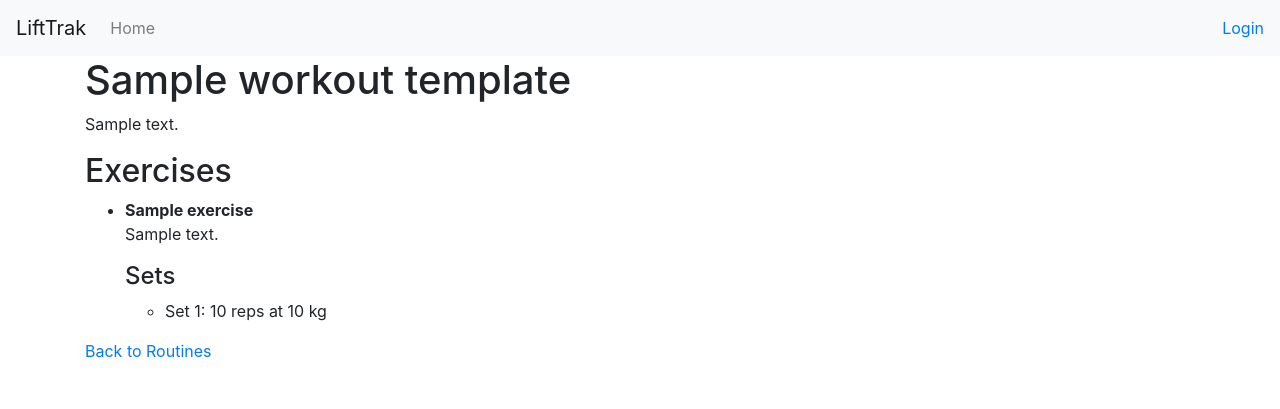
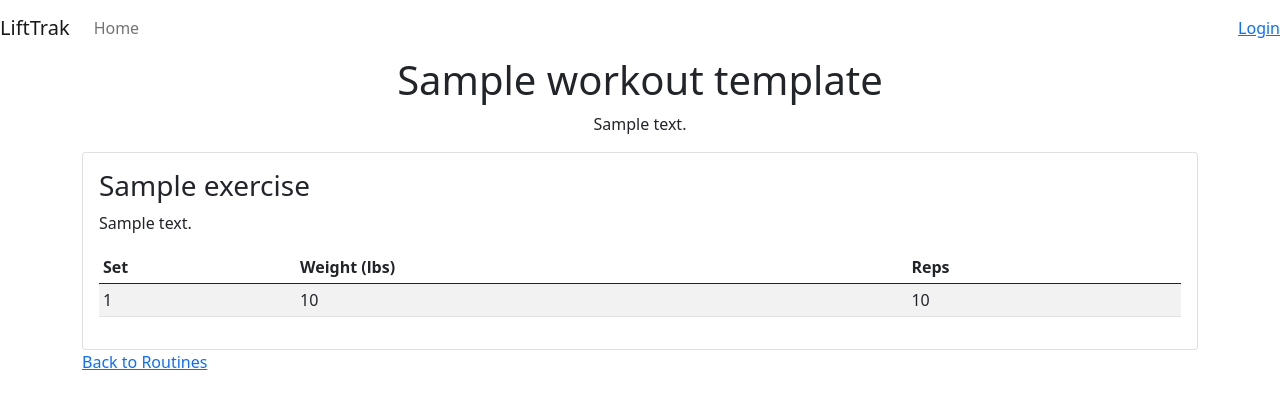
Before and after one commit to wwinslade/lift-tracker, a Django app: template lifttrak/templates/workout_template_detail.html in a window 1280 px wide. Shown: the top 409 px of the page. Run offline with Django 4.2, Linux system fonts and the light colour scheme; the template is opened without the code that fills it: most values are stand-ins (such as "Sample title", 1, 10 or a date in 2020); some libraries are stand-ins or nearby versions.

Commit message:
Moved to bootstrap 5, started formatting currently working pages

```diff
--- a/lifttrak/templates/base.html
+++ b/lifttrak/templates/base.html
@@ -1,3 +1,4 @@
+{% load static %}
 <!DOCTYPE html>
 <html lang="en">
   <head>
@@ -8,13 +9,12 @@
     />
     <title>{% block title %}Django App{% endblock %}</title>
     <!-- Bootstrap CSS-->
-    <link
-      href="https://stackpath.bootstrapcdn.com/bootstrap/4.3.1/css/bootstrap.min.css"
-      rel="stylesheet"
-    />
+    <link href="https://cdn.jsdelivr.net/npm/bootstrap@5.0.2/dist/css/bootstrap.min.css" rel="stylesheet" integrity="sha384-EVSTQN3/azprG1Anm3QDgpJLIm9Nao0Yz1ztcQTwFspd3yD65VohhpuuCOmLASjC" crossorigin="anonymous">
+    <!-- Project defined CSS -->
+    <link rel="stylesheet" href="{% static 'styles.css' %}" />
   </head>
   <body>
-    <nav class="navbar navbar-expand-lg navbar-light bg-light">
+    <nav class="navbar navbar-expand-lg navbar-light bg-gradient-primary">
       <a class="navbar-brand" href="#">LiftTrak</a>
       <button
         class="navbar-toggler"
@@ -30,7 +30,7 @@
       <div class="collapse navbar-collapse" id="navbarNav">
         <ul class="navbar-nav">
           <li class="nav-item">
-            <a class="nav-link" href="#">Home</a>
+            <a class="nav-link" href="{% url 'home' %}">Home</a>
           </li>
           {% if request.user.is_authenticated %}
           <li class="nav-item">
@@ -53,9 +53,7 @@
 
 
     <div class="container">{% block content %} {% endblock %}</div>
-
-    <!-- jQuery and bootstrap bundle (includes Popper)-->
-     <script src="https://code.jquery.com/jquery-3.3.1.slim.min.js"></script>
-     <script src="https://stackpath.bootstrapcdn.com/bootstrap/4.3.1/js/bootstrap.bundle.min.js"></script>
+    <!-- Bootstrap JS & popper bundle -->
+    <script src="https://cdn.jsdelivr.net/npm/bootstrap@5.0.2/dist/js/bootstrap.bundle.min.js" integrity="sha384-MrcW6ZMFYlzcLA8Nl+NtUVF0sA7MsXsP1UyJoMp4YLEuNSfAP+JcXn/tWtIaxVXM" crossorigin="anonymous"></script>
   </body>
 </html>
--- a/lifttrak/templates/workout_template_detail.html
+++ b/lifttrak/templates/workout_template_detail.html
@@ -1,27 +1,53 @@
 {% extends "base.html" %}
 {% block title %} Workout Template Detail {% endblock %}
 {% block content %}
-<h1>{{ workout_template.name }}</h1>
-<p>{{ workout_template.description }}</p>
 
-<h2>Exercises</h2>
-<ul>
-    {% for exercise in exercise_templates %}
-        <li>
-            <strong>{{ exercise.name }}</strong>
-            <p>{{ exercise.pinned_notes }}</p>
-            <h4>Sets</h4>
-            <ul>
-                {% for set in exercise.settemplate_set.all %}
-                    <li>
-                        Set {{ set.set_number }}:
-                        {{ set.reps }} reps at {{ set.weight }} kg
-                    </li>
-                {% endfor %}
-            </ul>
-        </li>
-    {% endfor %}
-</ul>
+<!-- Page title with workout name and details -->
+<div class="row">
+  <div class="col">
+    <h1 class="text-center">{{ workout_template.name }}</h1>
+  </div>
+</div>
+<div class="row">
+  <div class="col">
+    <p class="text-center">{{ workout_template.description }}</p>
+  </div>
+</div>
+
+<!-- Turn each exercise for the routine into a card -->
+<div class="row gy-4">
+  {% for exercise in exercise_templates %}
+  <div class="col-12">
+    <div class="card">
+      <div class="card-body">
+        <h3 class="card-title">{{ exercise.name }}</h3>
+        <p class="card-text">{{ exercise.pinned_notes }}</p>
+        <div class="table-responsive">
+          <table class="table table-sm table-striped">
+            <thead>
+              <tr>
+                <th>Set</th>
+                <th>Weight (lbs)</th>
+                <th>Reps</th>
+              </tr>
+            </thead>
+            <tbody>
+              {% for set in exercise.settemplate_set.all %}
+                <tr>
+                  <td>{{ set.set_number }}</td>
+                  <td>{{ set.weight }}</td>
+                  <td>{{ set.reps }}</td>
+                </tr>
+              {% endfor %}
+            </tbody>
+          </table>
+        </div>
+      </div>
+    </div>
+  </div>
+  {% endfor %}
+</div>
+
 
 <a href="{% url 'routines' %}">Back to Routines</a>
 
```
Also changed, not shown: lifttrak/templates/home.html (+31 -4 lines), lifttrak/templates/workout_templates.html (+20 -21 lines).
